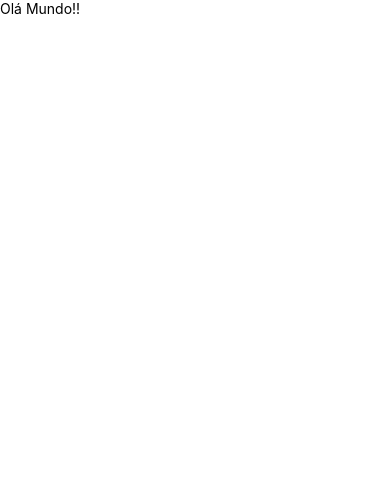
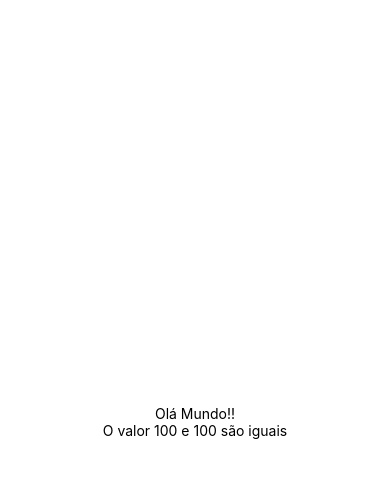
Before and after one commit to IPaulino/mobileReactNative-App, a React Native app: screen / in a window 390 px wide. Shown: the top 478 px of the page. Built offline with nearby package versions, Linux system fonts and the light colour scheme.

Commit message:
second commit

```diff
--- a/src/AppNew.jsx
+++ b/src/AppNew.jsx
@@ -1,11 +1,25 @@
 import React from 'react';
 import Primeiro from './components/Primeiro';
+import {View, StyleSheet} from 'react-native';
+import MaxMin from './components/MaxMin';
 
 function NewApp (){
     return (
 
-        <Primeiro/>
+        <View style={style.AppNew}>
+
+            <Primeiro/>
+            <MaxMin max={100} min={100}/>
+        </View>
     )
 }
 
+const style = StyleSheet.create({
+    AppNew: {
+        flexGrow: 1,
+        justifyContent: 'center',
+        alignItems: 'center'
+    },
+})
+
 export default NewApp;
--- /dev/null
+++ b/src/components/MaxMin.jsx
@@ -0,0 +1,25 @@
+import React from 'react'
+import {Text} from 'react-native';
+
+const MaxMin = (props) => {
+    let min = props.min;
+    let max = props.max;
+    let igual = false;
+
+    if(min < max){
+
+    }else if(min === max){
+        igual = true;
+
+    }else{
+        // valor min é maior que max
+    }
+
+  return (
+    igual ? <Text>O valor {props.max} e {props.min} são iguais</Text>
+        : <Text>O valor {props.max} é maior que valor {props.min}</Text>
+
+  )
+}
+
+export default MaxMin
```
Also changed, not shown: src/AppStyle.jsx (added, +7 -0 lines).
